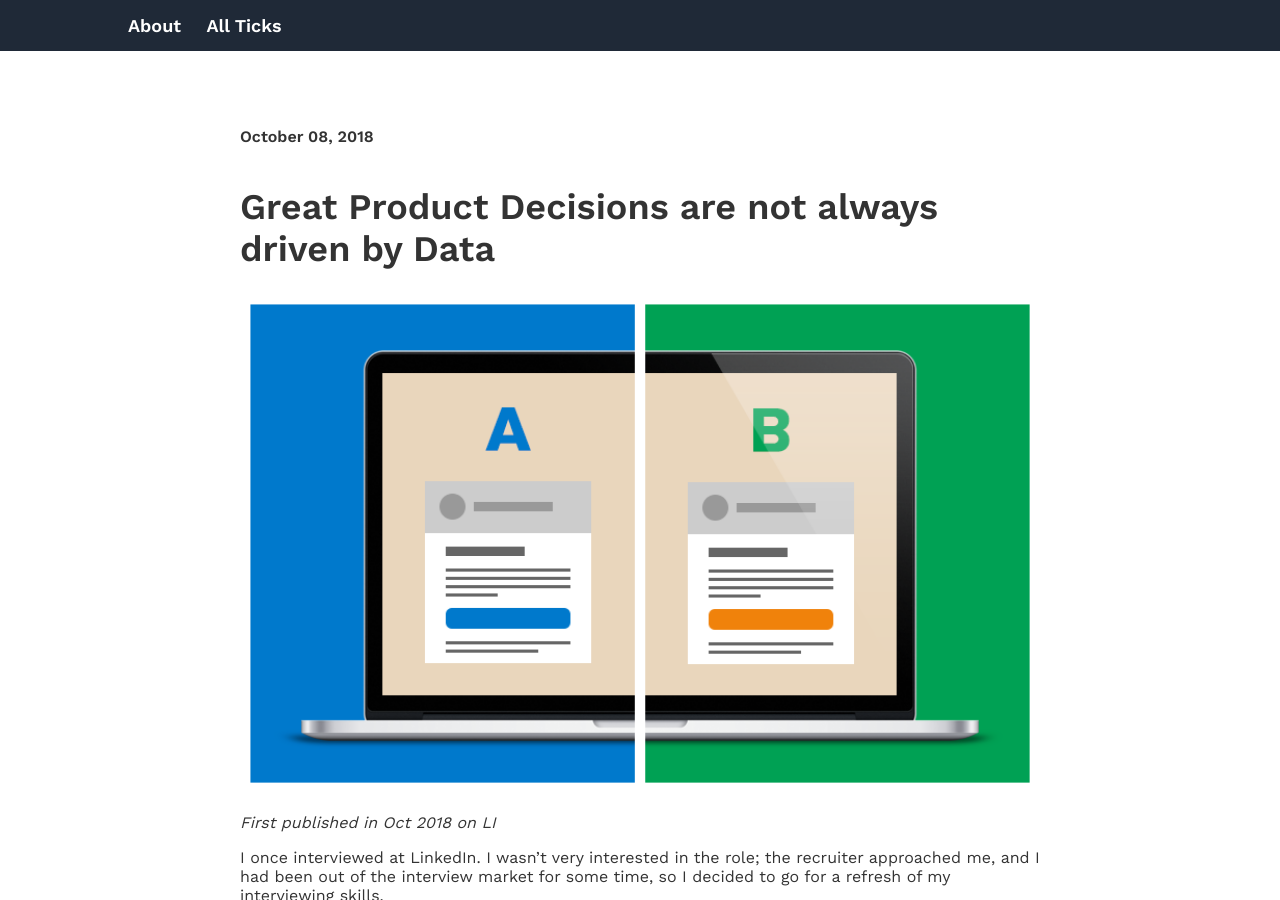
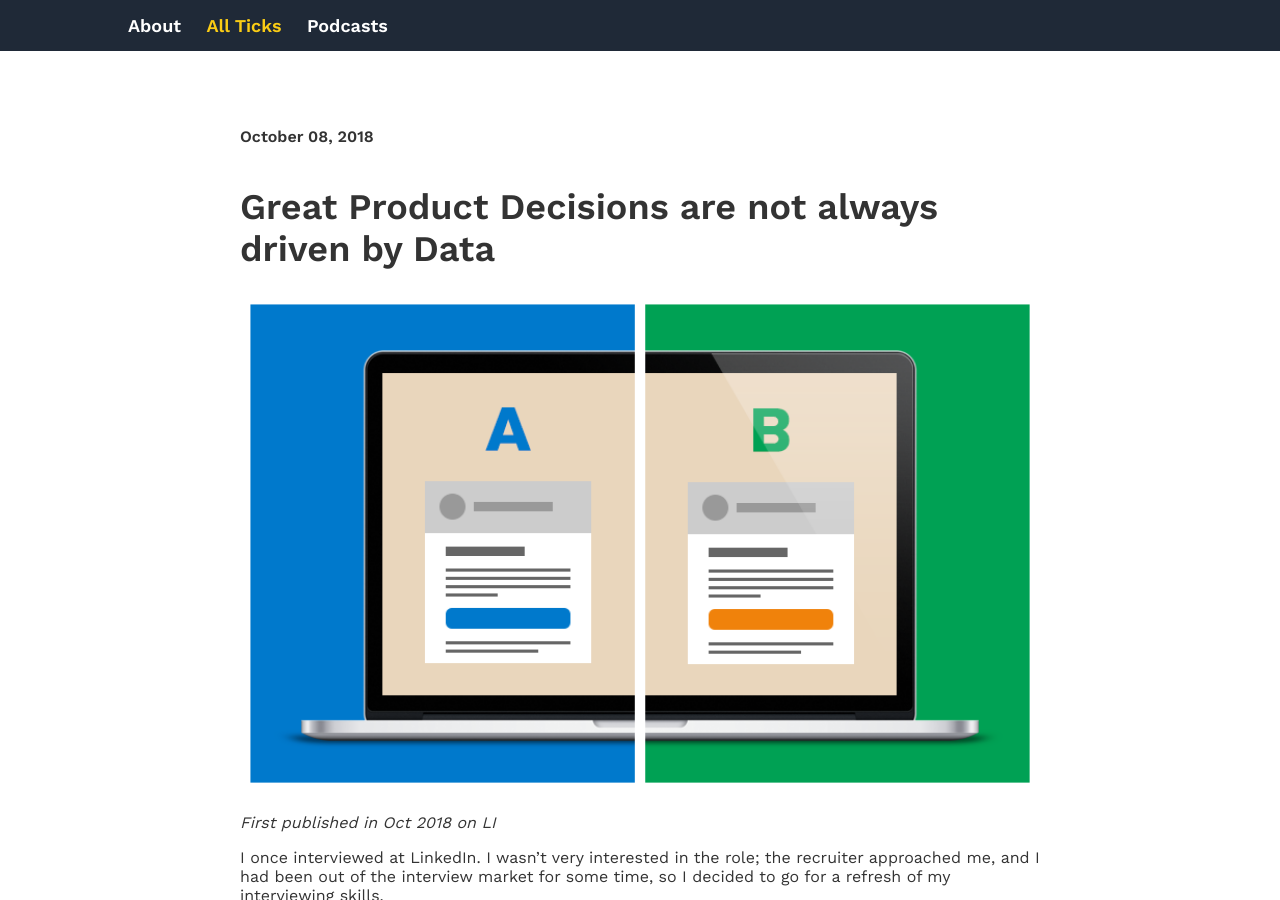
Before and after one commit to trmanish/trmanish.github.io, a Jekyll site: the page built from _posts/2025-02-09-great-product-decisions.md, in a window 1280 px wide and 900 px high. Built offline with Jekyll 4.4.1, drawn with Linux system fonts in a browser that asks for light colours.

```diff
--- a/_layouts/post.html
+++ b/_layouts/post.html
@@ -11,9 +11,8 @@
     <header class="nav-bar">
         <nav>
             <a href="{{ "/" | relative_url }}" class="{% if page.url == '/' %}active{% endif %}">About</a>
-            {% if page.url != '/posts.html' %}
-                <a href="{{ "/posts.html" | relative_url }}" class="{% if page.url == '/posts.html' %}active{% endif %}">All Ticks</a>
-            {% endif %}
+            <a href="{{ "/posts.html" | relative_url }}" class="{% if page.url == '/posts.html' or page.layout == 'post' %}active{% endif %}">All Ticks</a>
+            <a href="{{ "/podcasts.html" | relative_url }}" class="{% if page.url == '/podcasts.html' %}active{% endif %}">Podcasts</a>
         </nav>
     </header>
 
--- a/assets/css/style.css
+++ b/assets/css/style.css
@@ -25,16 +25,16 @@
     transition: color 0.3s ease-in-out;
 }
 
-.nav-bar a:hover,
-.nav-bar a.active {
+/* Keep tabs yellow on hover */
+.nav-bar a:hover {
     color: #facc15;
 }
 
+.nav-bar a.active,
 .nav-bar a[href$="/posts.html"].active,
 .nav-bar a[href$="/podcasts.html"].active {
     color: #facc15;
 }
-
 
 /* Main Headings */
 h1 {
```
